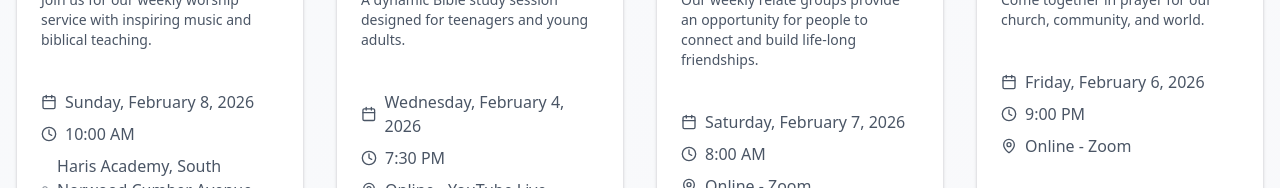
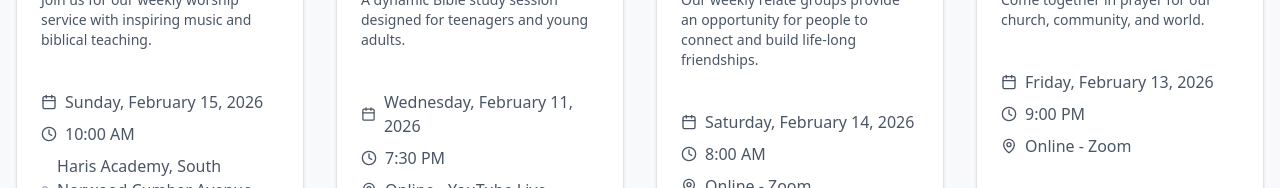
Before and after one commit to mrvicthor/clc-church, a React (Vite) app: page / in a window 1280 px wide. Shown: the part 1333-1521 px from the top of the page. Built offline with nearby package versions, Linux system fonts and the light colour scheme.

Commit message:
edit(data.ts): update fields date

```diff
--- a/src/components/banner.tsx
+++ b/src/components/banner.tsx
@@ -36,60 +36,7 @@ const Banner = () => {
             {/* Parallax Background Elements */}
 
             <div className="mx-auto px-4 text-center relative flex flex-col justify-center z-10 h-full py-16 bg-[url('/banner-2026.jpeg')] bg-cover bg-top bg-no-repeat">
-              <h2
-                onMouseEnter={() =>
-                  gsap.to("#cursor", { scale: 8, duration: 0.3 })
-                }
-                onMouseLeave={() =>
-                  gsap.to("#cursor", { scale: 1, duration: 0.3 })
-                }
-                className="text-4xl md:text-6xl font-bold mb-6 animate-fade-in-up text-shadow-accent"
-              >
-                Welcome to Our Church Family
-              </h2>
-              <p
-                onMouseEnter={() =>
-                  gsap.to("#cursor", { scale: 8, duration: 0.3 })
-                }
-                onMouseLeave={() =>
-                  gsap.to("#cursor", { scale: 1, duration: 0.3 })
-                }
-                className="text-xl md:text-2xl mb-8 max-w-3xl mx-auto animate-fade-in-up animation-delay-300 text-shadow-accent"
-              >
-                Join us as we grow in faith, serve our community, and worship
-                together in love and unity.
-              </p>
-              {/* <div className="flex flex-col sm:flex-row gap-4 justify-center animate-fade-in-up animation-delay-600">
-                <Button
-                  size="lg"
-                  className="bg-white text-amber-600 hover:bg-gray-100 transform hover:scale-105 transition-all duration-300 hover:shadow-lg"
-                >
-                  <Link
-                    to="events"
-                    offset={-50}
-                    smooth={true}
-                    duration={500}
-                    className="text-gray-700 hover:text-blue-600 font-medium transition-colors duration-300 hover:scale-105 transform cursor-pointer"
-                  >
-                    Join Us This Sunday
-                  </Link>
-                </Button>
-                <Button
-                  size="lg"
-                  variant="outline"
-                  className="border-white text-white hover:bg-white hover:text-amber-600 bg-transparent transform hover:scale-105 transition-all duration-300"
-                >
-                  <Link
-                    to="about"
-                    offset={-50}
-                    smooth={true}
-                    duration={500}
-                    className="text-gray-700 hover:text-blue-600 font-medium transition-colors duration-300 hover:scale-105 transform cursor-pointer"
-                  >
-                    Learn More About Us
-                  </Link>
-                </Button>
-              </div> */}
+
             </div>
           </div>
 
--- a/src/lib/data.ts
+++ b/src/lib/data.ts
@@ -7,7 +7,7 @@ export const events = [
   {
     id: 1,
     title: "Sunday Worship Service",
-    date: "2026-02-08",
+    date: "2026-02-15",
     time: "10:00 AM",
     location: "Haris Academy, South Norwood Cumber Avenue. SE25 6AE",
     description:
@@ -19,7 +19,7 @@ export const events = [
   {
     id: 2,
     title: "Wednesday Bible Study",
-    date: "2026-02-04",
+    date: "2026-02-11",
     time: "7:30 PM",
     location: "Online - YouTube Live",
     description:
@@ -31,7 +31,7 @@ export const events = [
   {
     id: 3,
     title: "Relate Group",
-    date: "2026-02-07",
+    date: "2026-02-14",
     time: "8:00 AM",
     location: "Online - Zoom",
     description:
@@ -43,7 +43,7 @@ export const events = [
   {
     id: 4,
     title: "Prayer Meeting",
-    date: "2026-02-06",
+    date: "2026-02-13",
     time: "9:00 PM",
     location: "Online - Zoom",
     description:
```
